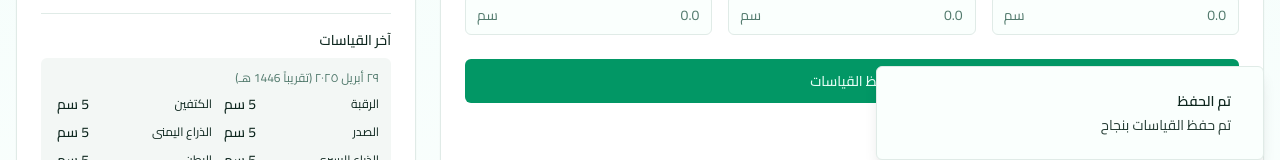
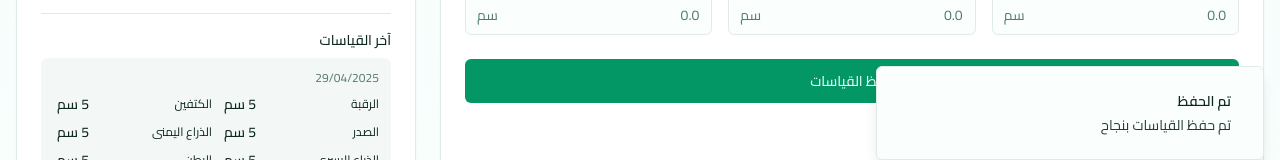
Before and after one commit to Abdessamad22/sahhi-ai-tracker, a React (Vite) app: page /body-measurements in a window 1280 px wide. Both pictures are taken after typing "5", "5", "5", "5", "5", "5" into the empty fields and a click on the button "حفظ القياسات". Shown: the part 624-784 px from the top of the page. Built offline with nearby package versions, Linux system fonts and the light colour scheme.

Commit message:
Fix date and number formatting
The issue with Arabic numerals in dates and numbers has been resolved. The application now consistently displays dates and numbers in the French format as requested.

```diff
--- a/src/index.css
+++ b/src/index.css
@@ -49,6 +49,7 @@
 
   html {
     direction: rtl;
+    font-variant-numeric: lining-nums;
   }
 
   body {
--- /dev/null
+++ b/src/lib/number-utils.ts
@@ -0,0 +1,36 @@
+// Utility functions for consistent number formatting throughout the app
+
+// Convert Arabic-Indic numerals to Western numerals
+export function toWesternNumerals(str: string | number): string {
+  if (typeof str === 'number') str = str.toString();
+
+  const arabicToWestern: { [key: string]: string } = {
+    '٠': '0', '١': '1', '٢': '2', '٣': '3', '٤': '4',
+    '٥': '5', '٦': '6', '٧': '7', '٨': '8', '٩': '9'
+  };
+
+  return str.replace(/[٠-٩]/g, char => arabicToWestern[char] || char);
+}
+
+// Format number ensuring Western numerals are used
+export function formatNumberWestern(num: number): string {
+  const formatted = num.toLocaleString('fr-FR');
+  return toWesternNumerals(formatted);
+}
+
+// Format decimal number with specific precision using Western numerals
+export function formatDecimalWestern(num: number, decimals: number = 1): string {
+  const formatted = num.toFixed(decimals);
+  return toWesternNumerals(formatted);
+}
+
+// Format date ensuring Western numerals
+export function formatDateWestern(dateStr: string): string {
+  const date = new Date(dateStr);
+  const formatted = new Intl.DateTimeFormat('fr-FR', {
+    year: 'numeric',
+    month: 'numeric',
+    day: 'numeric',
+  }).format(date);
+  return toWesternNumerals(formatted);
+}
--- a/src/pages/BodyMeasurementsPage.tsx
+++ b/src/pages/BodyMeasurementsPage.tsx
@@ -8,6 +8,7 @@ import { useHealth } from '@/context/HealthContext';
 import type { BodyMeasurement } from '@/context/HealthContext';
 import { useToast } from '@/hooks/use-toast';
 import { formatDate } from '@/lib/utils';
+import { toWesternNumerals, formatDecimalWestern, formatDateWestern } from '@/lib/number-utils';
 import { ArrowDown, ArrowUp, Equal, Scale, Trash2, Eye, Check, X } from 'lucide-react';
 import { Dialog, DialogContent, DialogDescription, DialogFooter, DialogHeader, DialogTitle, DialogTrigger, DialogClose } from '@/components/ui/dialog';
 import { Alert, AlertDescription, AlertTitle } from '@/components/ui/alert';
@@ -166,8 +167,8 @@ const BodyMeasurementsPage = () => {
   const formatDateWithHijri = (dateStr: string): string => {
     try {
       const date = new Date(dateStr);
-      // Use Intl.DateTimeFormat for both Gregorian and approximate Hijri date
-      const gregorian = new Intl.DateTimeFormat('ar-EG', {
+      // Use French formatting for dates to ensure Western numerals
+      const gregorian = new Intl.DateTimeFormat('fr-FR', {
         year: 'numeric',
         month: 'long',
         day: 'numeric',
@@ -300,7 +301,7 @@ const BodyMeasurementsPage = () => {
                   {bodyMeasurements.length > 0 && (
                     <div className="bg-muted p-3 rounded-md">
                       <p className="text-xs text-muted-foreground mb-2">
-                        {formatDateWithHijri(bodyMeasurements[0].date)}
+                        {formatDateWestern(bodyMeasurements[0].date)}
                       </p>
                       <div className="grid grid-cols-2 gap-2">
                         {Object.entries(measurementLabels).map(([key, label]) => {
@@ -313,7 +314,7 @@ const BodyMeasurementsPage = () => {
                             <div key={key} className="flex justify-between items-center">
                               <span className="text-xs">{label}</span>
                               <div className="flex items-center">
-                                <span className="text-sm font-medium ml-1">{value} سم</span>
+                                <span className="text-sm font-medium ml-1">{toWesternNumerals(value.toString())} سم</span>
                                 {diff && (
                                   <span className={`text-xs flex items-center ${
                                     diff.decreased ? "text-green-600" :
@@ -322,7 +323,7 @@ const BodyMeasurementsPage = () => {
                                     {diff.decreased && <ArrowDown className="h-3 w-3" />}
                                     {diff.increased && <ArrowUp className="h-3 w-3" />}
                                     {diff.unchanged && <Equal className="h-3 w-3" />}
-                                    {diff.value}
+                                    {toWesternNumerals(diff.value)}
                                   </span>
                                 )}
                               </div>
```
